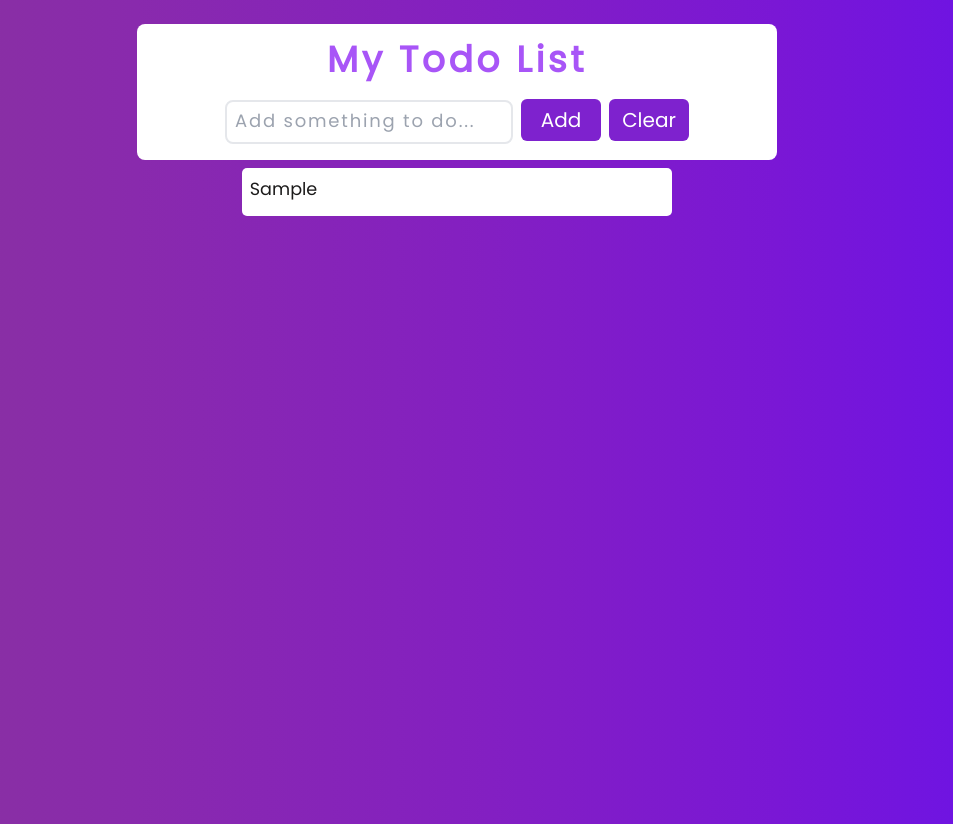
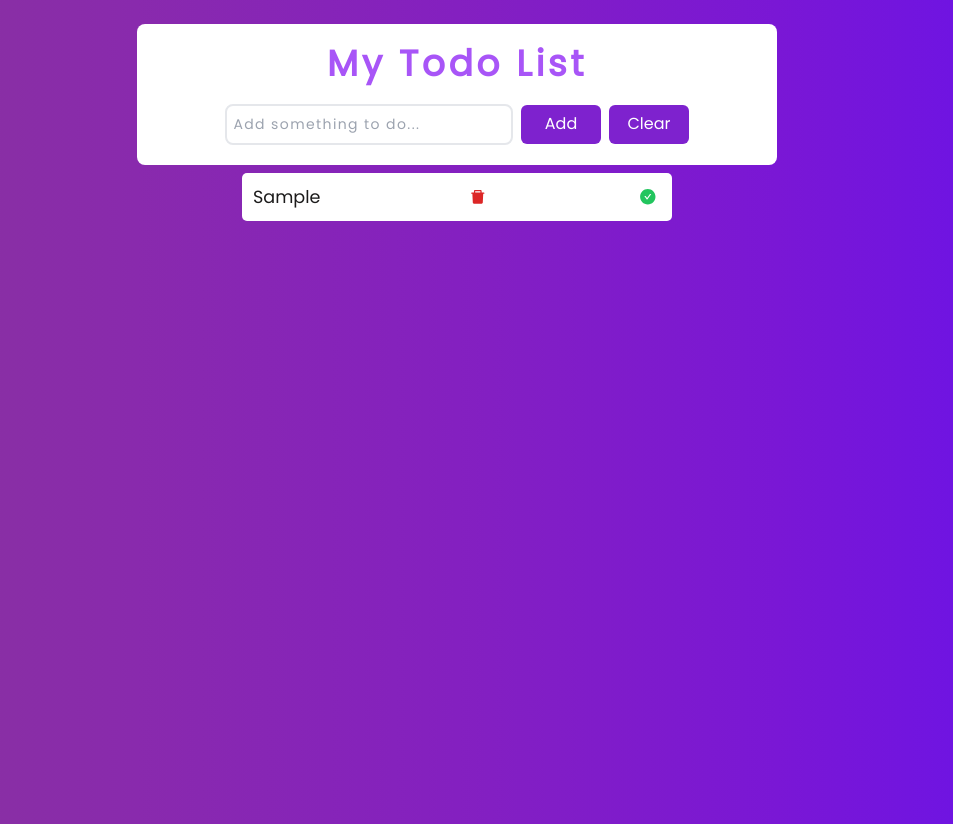
Before and after one commit to nesathanozturk/todo-app, a React (Create React App) app: page / in a window 1280 px wide. Both pictures are taken after typing "Sample" into the empty fields and a click on the button "Add". Shown: the whole page, without its empty margins (183-1136 px from the left). Built offline with nearby package versions, Linux system fonts and the light colour scheme.

Commit message:
added react icons

```diff
--- a/package.json
+++ b/package.json
@@ -8,6 +8,7 @@
     "@testing-library/user-event": "^13.5.0",
     "react": "^18.2.0",
     "react-dom": "^18.2.0",
+    "react-icons": "^4.6.0",
     "react-scripts": "5.0.1",
     "web-vitals": "^2.1.4"
   },
--- a/src/App.js
+++ b/src/App.js
@@ -1,4 +1,6 @@
 import React, { useState } from "react";
+import { AiFillDelete } from "react-icons/ai";
+import { AiFillCheckCircle } from "react-icons/ai";
 
 function App() {
   const [newItem, setNewItem] = useState("");
@@ -24,19 +26,24 @@ function App() {
   }
   };
 
-  const completed = id => {
+  const clearItems = () => {
+    setList(list.filter(item => item.completed && !item.completed));
+  };
+
+  const isCompleted = (id) => {
     setList(list.map
       (liEl => liEl.id === id ? { ...liEl, completed : !liEl.completed } : liEl)
       )
   };
 
-  const clearItems = () => {
-    setList(list.filter(item => item.completed && !item.completed));
+  const removeItem = (id) => {
+    const newItems = list.filter((item) => item.id !== id)
+    setList(newItems)
   };
 
   return (
     <div className="App m-0 p-0 h-screen list-none font-poppins">
-      <div className="container bg-white w-2/4 mt-6 m-auto p-4 flex justify-center items-center flex-col rounded-lg">
+      <div className="container bg-white w-2/4 mt-6 m-auto p-5 flex justify-center items-center flex-col rounded-lg">
         <h1 className='text-4xl text-purple-500 font-bold tracking-widest'>My Todo List</h1>
         <form onSubmit={onFormSubmit}>
           <input
@@ -44,10 +51,10 @@ function App() {
           value={newItem}
           placeholder="Add something to do..."
           onChange={e => setNewItem(e.target.value)}
-          className='w-72 p-[0.5rem] mr-2 mt-5 border-2 border-gray-200 rounded-lg placeholder:tracking-widest placeholder:text-lg focus:outline-none focus:text-gray-800 focus:text-md'
+          className='w-72 p-[0.4rem] mr-2 mt-5 border-2 border-gray-200 rounded-lg placeholder:tracking-widest placeholder:text-sm focus:outline-none focus:text-gray-800 focus:text-md'
           />
-          <button className='w-20 bg-purple-700 text-white mr-2 p-[0.45rem] text-xl rounded-md hover:bg-purple-900' onClick={() => addItem(newItem)}>Add</button>
-          <button className='w-20 bg-purple-700 text-white p-[0.45rem] text-xl rounded-md hover:bg-purple-900 transition:color' onClick={() => clearItems()}>Clear</button>
+          <button className='w-20 bg-purple-700 text-white mr-2 p-[0.45rem] text-base rounded-md hover:bg-purple-900' onClick={() => addItem(newItem)}>Add</button>
+          <button className='w-20 bg-purple-700 text-white p-[0.45rem] text-base rounded-md hover:bg-purple-900 transition-color' onClick={() => clearItems()}>Clear</button>
           </form>
       </div>
       <div className="list-container">
@@ -56,10 +63,11 @@ function App() {
             return (
               <li
               key={item.id}
-              onClick={() => completed(item.id)}
               className={item.completed ? "done" : ""}
               >
                 {item.name}
+                <button className="mr-1 text-red-600" onClick={() => removeItem(item.id)}><AiFillDelete /></button>
+                <button className="mr-1 text-green-500" onClick={() => isCompleted(item.id)}><AiFillCheckCircle /></button>
              </li>
             )
           })
--- a/src/index.css
+++ b/src/index.css
@@ -15,12 +15,14 @@
         width: 26.9rem;
         height: 3rem;
         margin: 0.5rem auto;
-        padding: 0.5rem;
+        padding: 0.7rem;
         font-size: 1.1rem;
         border-radius: 5px;
         cursor: pointer;
         outline: none;
         transition: 0.2s;
+        display: flex;
+        justify-content: space-between;
       }
 
     .done {
```
Also changed, not shown: 1 other file (tests, documents, lock files or other folders).
